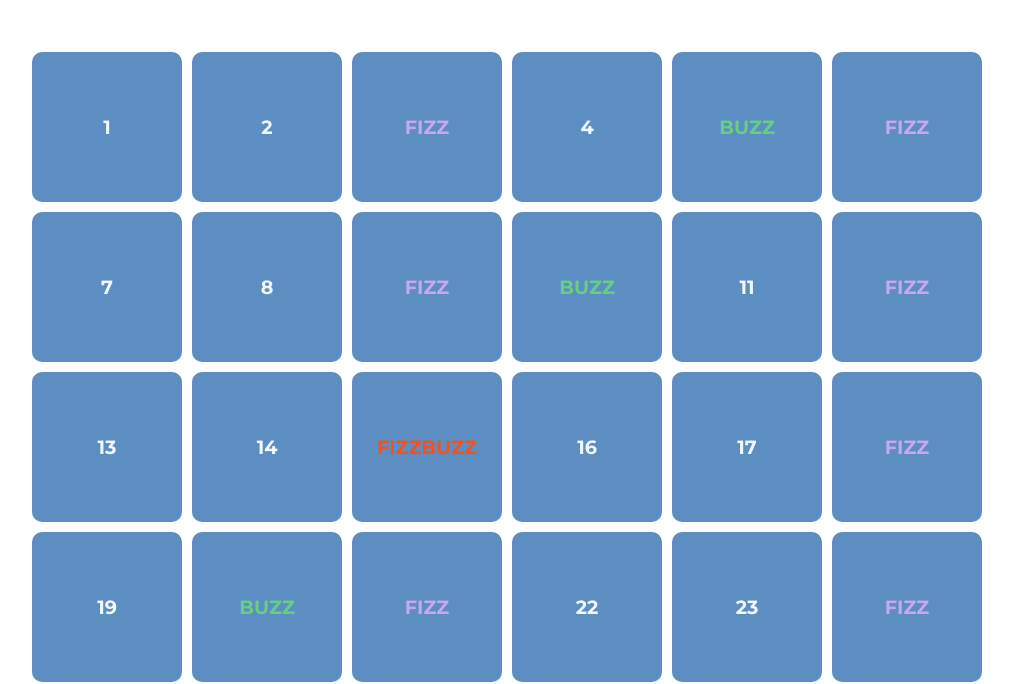
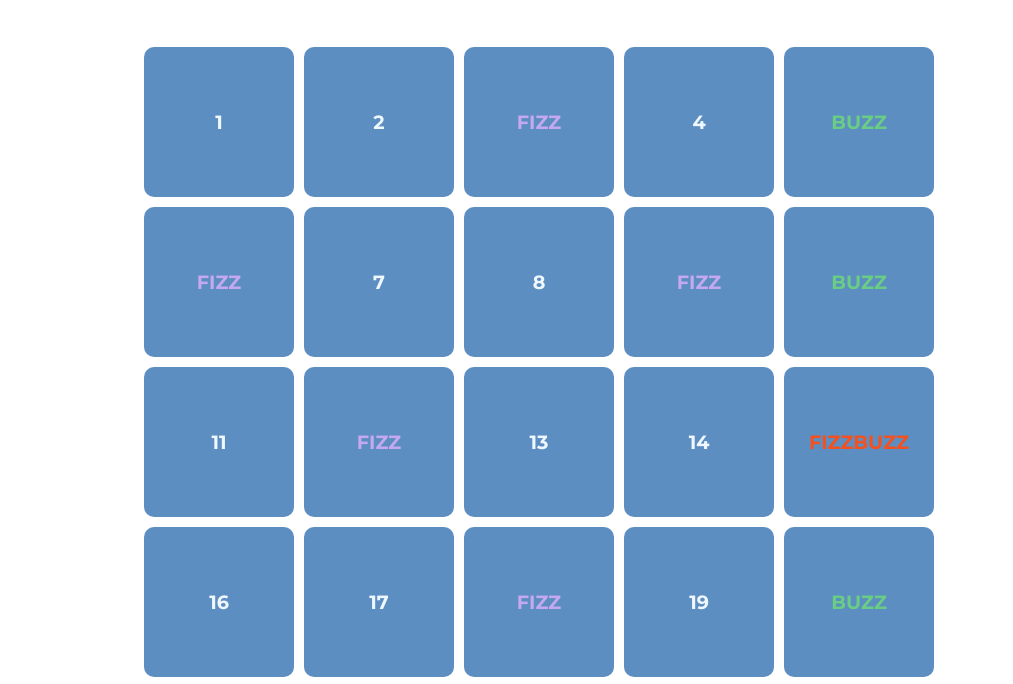
Before and after one commit to DanieleGelsomino/js-fizzbuzzdom, a plain HTML site: page index.html in a window 1280 px wide. Shown: the part 131-815 px from the top of the page, without its empty margins (101-1114 px from the left). Drawn offline with Linux system fonts and the light colour scheme.

Commit message:
add changes of container

```diff
--- a/css/style.css
+++ b/css/style.css
@@ -9,10 +9,12 @@ body {
 }
 
 .container {
-  width: 80%;
+  width: 900px;
   margin: 50px auto;
   display: flex;
   flex-wrap: wrap;
+  justify-content: center;
+  gap: 10px;
 }
 
 #title {
@@ -25,7 +27,6 @@ body {
 .square-numbers {
   width: 150px;
   height: 150px;
-  margin: 5px;
   text-align: center;
   background-color: rgb(93, 142, 194);
   vertical-align: middle;
--- a/index.html
+++ b/index.html
@@ -16,11 +16,10 @@
 </head>
 
 <body>
-    <div class="container-general">
-        <h1 id="title">Fizzbuzzdom!</h1>
-        <div class="container">
-        </div>
+    <h1 id="title">Fizzbuzzdom!</h1>
+    <div class="container">
     </div>
+
 
 </body>
 
```
